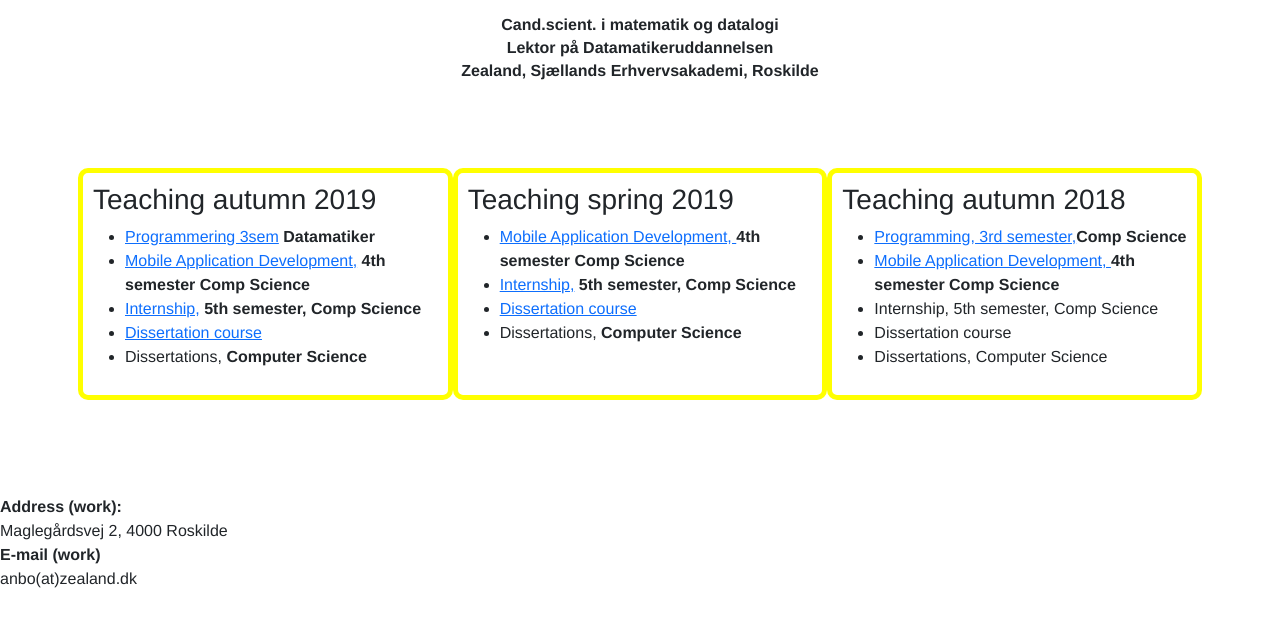
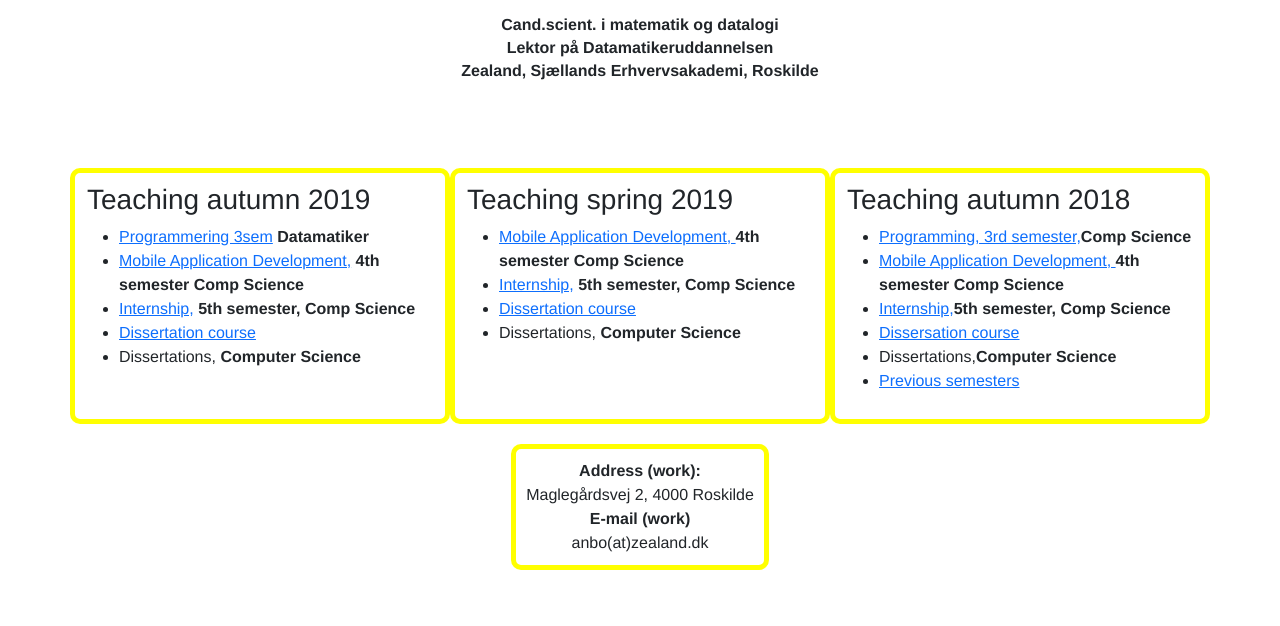
Before and after one commit to nurromero/Opgave-3---Obl, a plain HTML site: page index.html in a window 1280 px wide. Shown: the part 76-702 px from the top of the page. Drawn offline with nearby package versions, Linux system fonts and the light colour scheme.

```diff
--- a/externalstyle.css
+++ b/externalstyle.css
@@ -16,5 +16,31 @@
 }
 
 .contact-info{
-  margin-top: 55px;
+  display: inline-block;
+  margin-top: -20px;
+  border: 5px solid yellow;
+  border-radius: 10px;
+  padding: 10px;
+  margin-bottom: 20px;
 }
+
+
+.container{
+  margin-top: 90px;
+  border-radius: 10px;
+  padding: 20px;
+}
+
+.col-sm{
+  border: 5px solid yellow;
+  border-radius: 10px;
+  padding: 10px;
+  margin-bottom: 20px;
+
+
+}
+
+.bottom-links{
+  padding-top: 40px;
+
+}
--- a/index.html
+++ b/index.html
@@ -16,19 +16,6 @@
   padding: 0;
 }
 
-.container{
-  margin-top: 90px;
-  border-radius: 10px;
-  padding: 20px;
-}
-
-.col-sm{
-  border: 5px solid yellow;
-  border-radius: 10px;
-  padding: 10px;
-  margin-bottom: 20px;
-
-}
 
   </style>
 </head>
@@ -80,15 +67,16 @@
       <ul>
         <li><a href="https://anbo-easj.dk/prog3_2018autumn/index.html">Programming, 3rd semester,</a><strong>Comp Science</strong> </li>
         <li><a href="https://anbo-easj.dk/mobile2018autumn/index.html">Mobile Application Development, </a><strong> 4th semester Comp Science</strong></li>
-        <li>Internship, 5th semester, Comp Science</li>
-        <li>Dissertation course</li>
-        <li>Dissertations, Computer Science</li>
+        <li><a href="https://anbo-easj.dk/internship/index.html">Internship,</a><strong>5th semester, Comp Science</strong></li>
+        <li><a href="https://anbo-easj.dk/dissertation2018autumn/">Dissersation course</a></li>
+        <li>Dissertations,<strong>Computer Science</strong></li>
+        <li><a href="https://anbo-easj.dk/undervisning/">Previous semesters</a></li>
       </ul>
     </div>
   </div>
 </div>
 
-
+<div class="text-center">
 <div class="contact-info">
   <span>
     <strong>Address (work): </strong>
@@ -99,6 +87,8 @@
      <br> anbo(at)zealand.dk
   </span>
 </div>
+</div>
+
 
 </body>
 </html>
```
